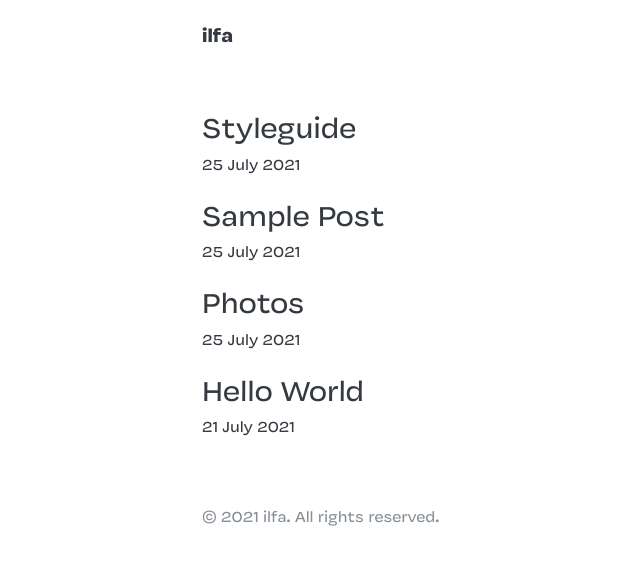
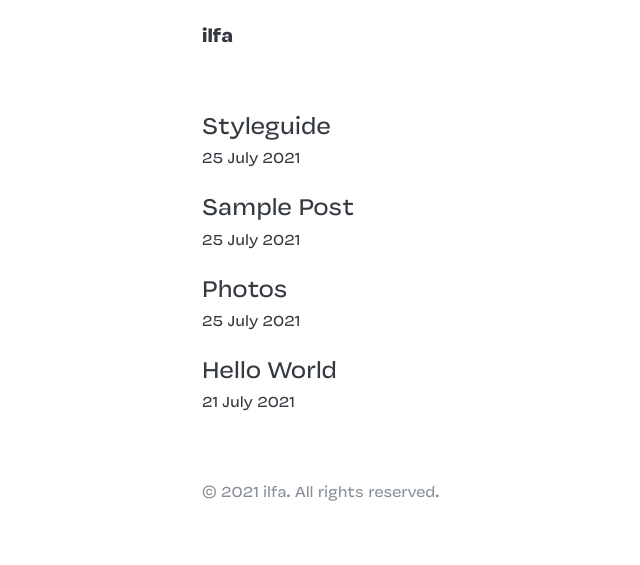
Before and after one commit to mhmdilfaj/www, a Jekyll site: the page built from index.html, in a window 1280 px wide. Shown: the top 565 px of the page, without its empty margins (162-802 px from the left). Built offline with Jekyll 4.4.1, drawn with Linux system fonts in a browser that asks for light colours.

Commit message:
Update index.html

```diff
--- a/index.html
+++ b/index.html
@@ -6,9 +6,9 @@ title: Home
 <section>
   {% for post in site.posts %}
   <article class="mb-1">
-    <h2 class="m-0 p-0 fw-normal">
+    <h3 class="m-0 p-0 fw-normal">
       <a href="{{ post.url | relative_url }}" class="text-dark">{{ post.title }}</a>
-    </h2>
+    </h3>
     <time datetime="{{ post.date | date_to_xmlschema }}"><small>{{ post.date | date_to_long_string }}</small></time>
   </article>
   {% endfor%}
```
